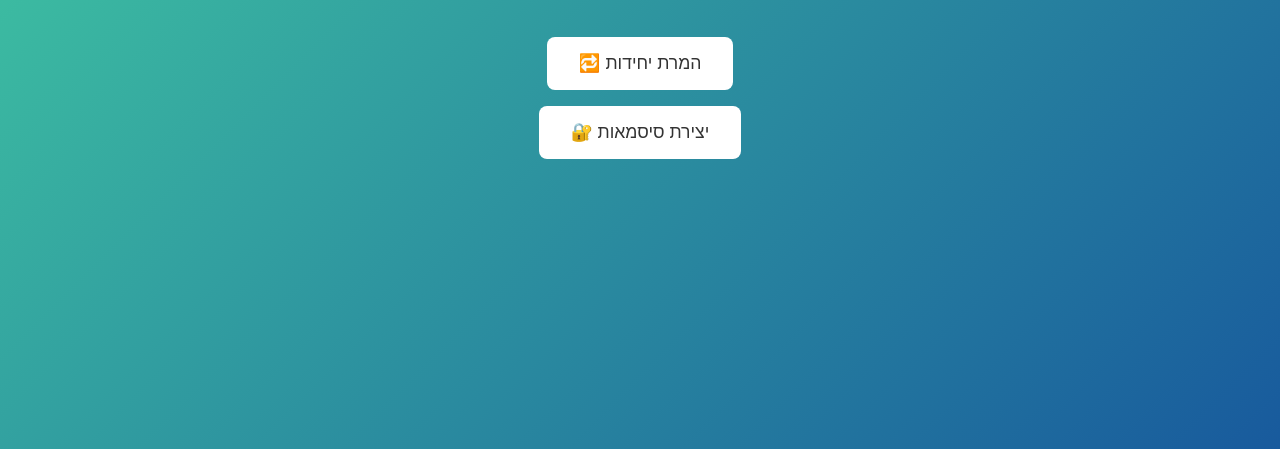
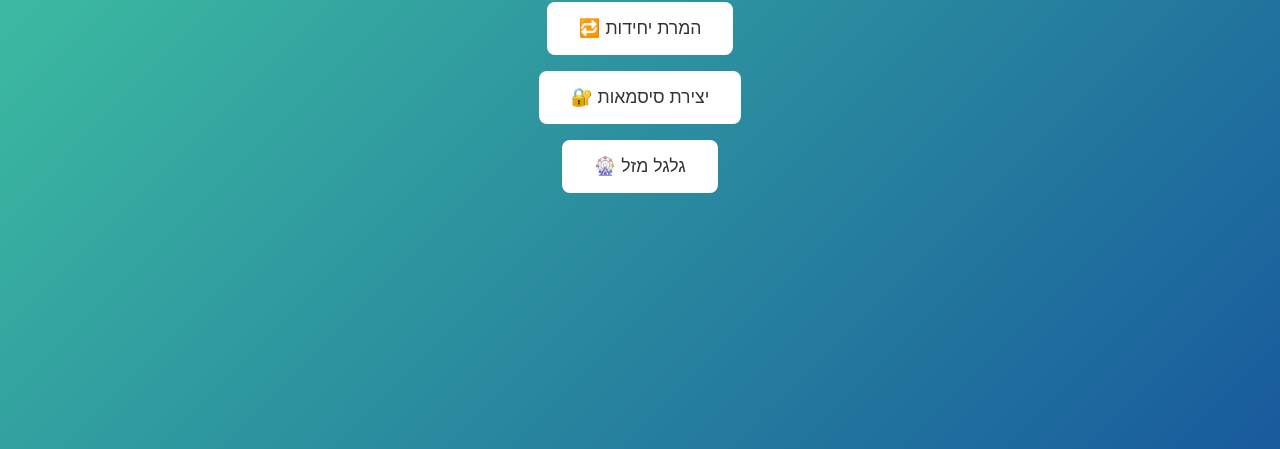
Before and after one commit to itamarkra/mini-things, a plain HTML site: page index.html in a window 1280 px wide. Shown: the part 351-800 px from the top of the page. Drawn offline with Linux system fonts and the light colour scheme.

Commit message:
Update index.html

```diff
--- a/index.html
+++ b/index.html
@@ -42,5 +42,6 @@
   <h1>🔧 ברוך הבא! בחר פעולה:</h1>
   <button class="btn" onclick="location.href='Unit converter.html'">🔁 המרת יחידות</button>
   <button class="btn" onclick="location.href='password generator.html'">🔐 יצירת סיסמאות</button>
+  <button class="btn" onclick="location.href='גלגל_מזל.html'">🎡 גלגל מזל</button>
 </body>
 </html>
```
